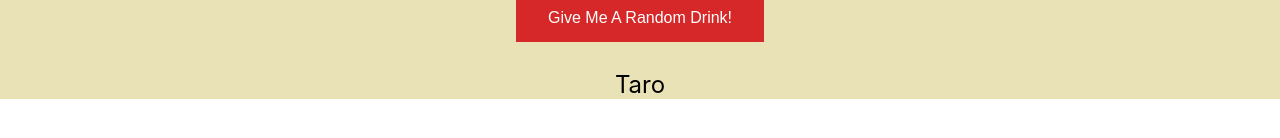
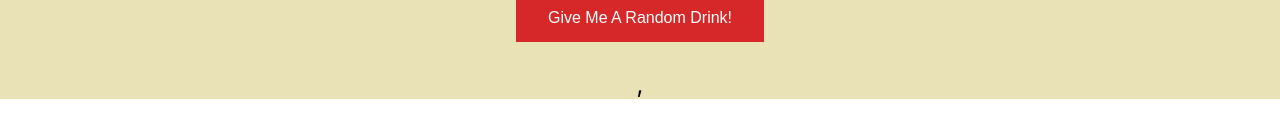
Before and after one commit to Rikaiyah-Winters/boba-generator, a React (Create React App) app: page / in a window 1280 px wide. Shown: the part 420-558 px from the top of the page. Built offline with nearby package versions, Linux system fonts and the light colour scheme.

Commit message:
Activated random drink button and combined drink arrays

```diff
--- a/src/App.js
+++ b/src/App.js
@@ -1,24 +1,37 @@
-import React from 'react';
+import React, { Component } from 'react';
 import './App.css';
-import { milkTeaFlavors } from './data';
+import { milkTeaFlavors, randomButtonDrinks } from './data';
+import {toppings} from './data'
 {/*import DrinkCategories from "./Modules/DrinkCategories";
 import Topping from './Modules/Topping';
 import CustomizedDrink from './Modules/CustomizedDrink';
 import RandomDrink from './Modules/RandomDrink';
 import DrinkResult from './Modules/DrinkResult';*/}
 
-const App = () => {
+class App extends Component {
 
-  const milkteaFlavorGenerator = () => {
-    let randomIndex = Math.floor(Math.random() * milkTeaFlavors.length);
-    return milkTeaFlavors[randomIndex];
+  state = {
+    flavor: "",
+    topping: "",
   };
 
-  const milkTeaFlavor = milkteaFlavorGenerator(milkTeaFlavors)
+  generateMilkTeaFlavor = () => {
+    let randomIndex = Math.floor(Math.random() * randomButtonDrinks.length);
+    let newFlavor = randomButtonDrinks[randomIndex];
+    this.setState({ flavor: newFlavor });
+    this.generateTopping();
+  };
+
+  generateTopping = () => {
+    let randomIndex = Math.floor(Math.random() * toppings.length);
+    let newTopping = toppings[randomIndex];
+    this.setState({ topping: newTopping });
+  };
 
 
+  render() {
     return (
-    <div className="App">
+      <div className="App" >
         <h1>Boba Generator🧋</h1>
         <h2>Give Some Prefrences to Make a Drink</h2>
         <h3>Choose a Drink Category</h3>
@@ -37,11 +50,11 @@
         </form>
         <button class="customized-drink-button">Generate a Boba Drink!</button>
         <h3>OR</h3>
-      <button class="random-drink-button" onClick={milkteaFlavorGenerator}>Give Me A Random Drink!</button>
-      <p className="drink-result">{milkTeaFlavor}</p>
+        <button class="random-drink-button" onClick={this.generateMilkTeaFlavor}>Give Me A Random Drink!</button>
+        <p className="drink-result">{this.state.flavor}, {this.state.topping}</p>
       </div>
     );
-
+  };
 };
 
 export default App;
--- a/src/data.js
+++ b/src/data.js
@@ -1,18 +1,18 @@
 export const milkTeaFlavors = [
-    "Sun's",
-    "Classic",
-    "Black Sugar",
-    "Taro",
-    "Mango",
-    "Coconut",
-    "Matcha",
-    "Thai Tea",
-    "Red Bean",
-    "Strawberry",
-    "Honeydew",
-    "Pineapple",
-    "Vanilla",
-    "Avocado"
+    "Sun's Milk Tea",
+    "Classic Milk Tea",
+    "Black Sugar Milk Tea",
+    "Taro Milk Tea",
+    "Mango Milk Tea",
+    "Coconut Milk Tea",
+    "Matcha Milk Tea",
+    "Thai Tea Milk Tea",
+    "Red Bean Milk Tea",
+    "Strawberry Milk Tea",
+    "Honeydew Milk Tea",
+    "Pineapple Milk Tea",
+    "Vanilla Milk Tea",
+    "Avocado Milk Tea"
 ]
 
 const fruitTeaLemonadeFlavors = [
@@ -32,6 +32,11 @@
     "Blueberry"
 ]
 
+/*const fruitTeaFlavors = fruitTeaLemonadeFlavors.map(funcition (flavor) {
+    return : `${flavor} Tea`
+});*/
+
+
 const smoothieFlavors = [
     "Mango",
     "Banana",
@@ -45,11 +50,14 @@
     "Red Bean"
 ]
 
-const toppings = [
+export const toppings = [
     "Black Boba",
     "Crystal Boba",
     "Bursting Boba",
     "Flavor Jelly",
     "Rainbow Jelly",
-    "Taro"
+    "Taro",
+    "No Toppings"
 ]
+
+export const randomButtonDrinks = [...milkTeaFlavors, ...fruitTeaLemonadeFlavors, ...smoothieFlavors]
```
Lines whose indentation alone changed are shown as unchanged.
